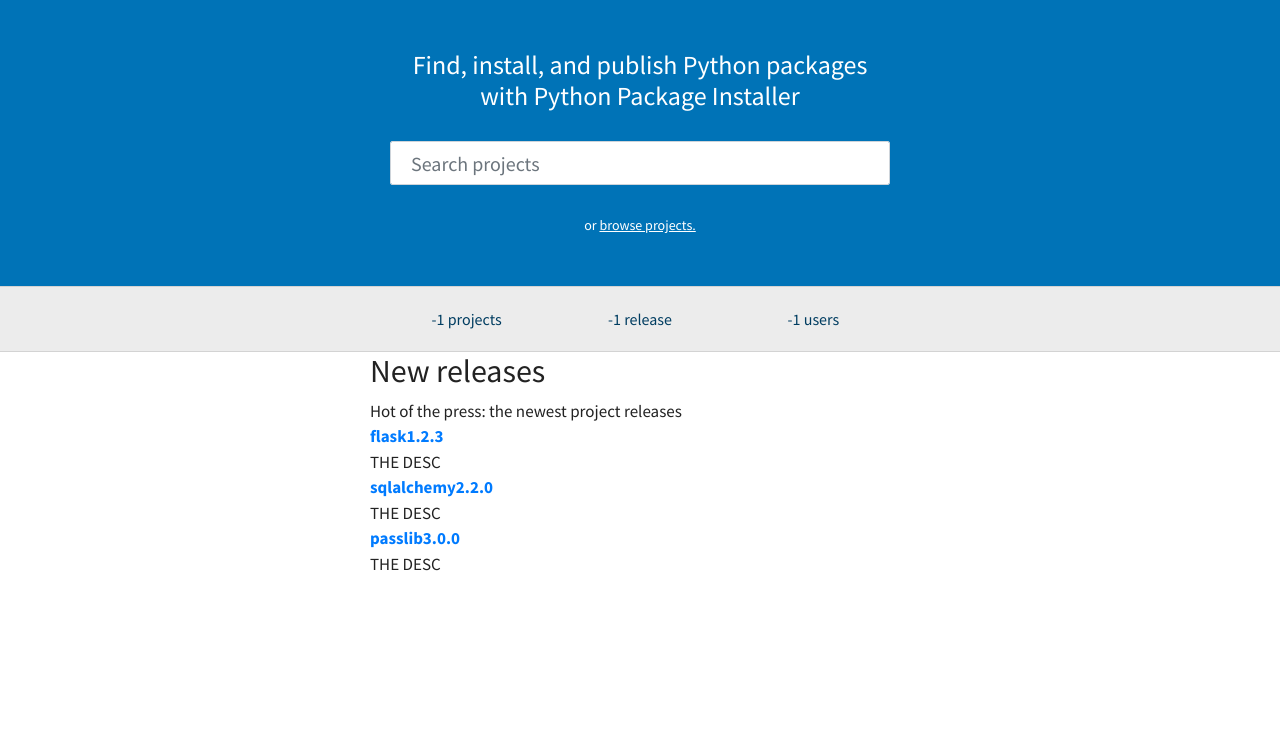
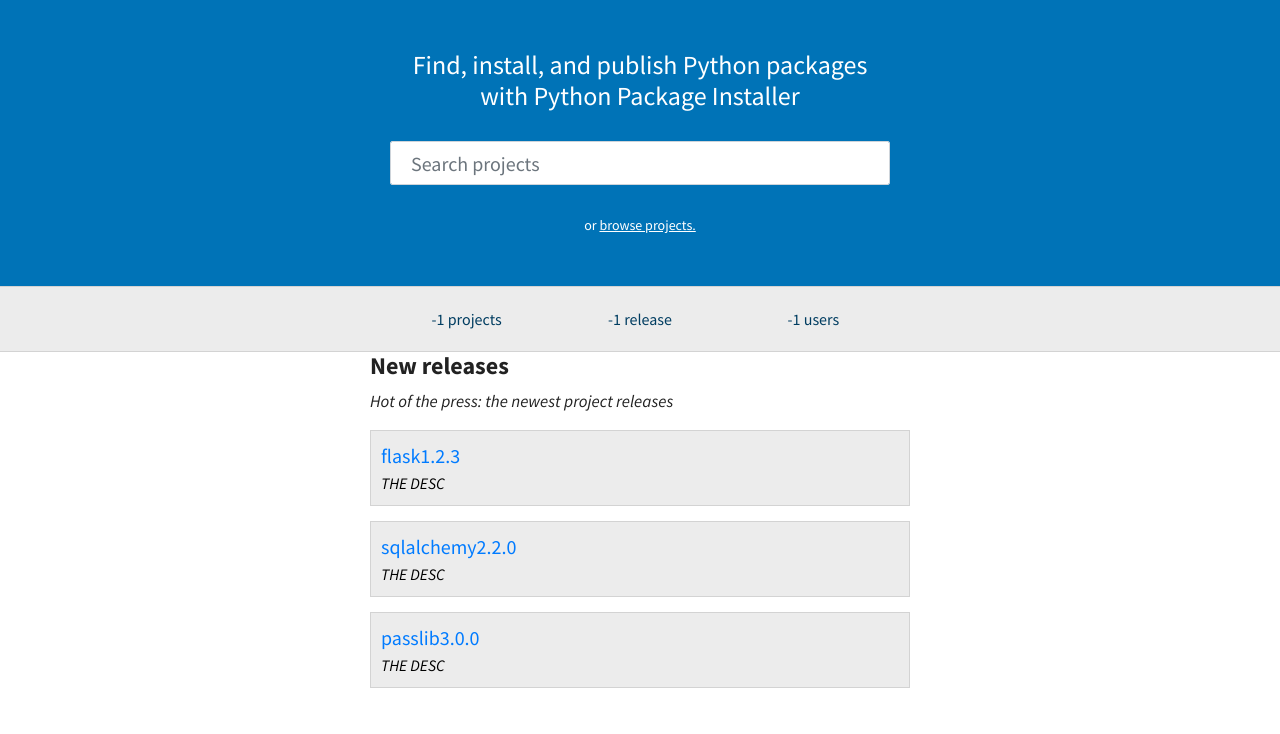
Before and after one commit to willschlitzer/flask-app-talkpython, a Flask app: page / in a window 1280 px wide. Shown: the part 66-800 px from the top of the page. Run offline with Flask 2, Linux system fonts and the light colour scheme; some libraries are stand-ins or nearby versions.

Commit message:
Add package info CSS/formatting

```diff
--- a/pypi_org/static/css/site.css
+++ b/pypi_org/static/css/site.css
@@ -77,3 +77,33 @@ nav > a {
     font-size: 16px;
     color: #003d61;
 }
+
+.project-list .subtitle {
+    font-style: italic;
+}
+
+.project-list h2 {
+    font-size: 24px;
+    font-weight: bold;
+}
+
+.project-list .project {
+    border: 1px solid #d3d3d3;
+    padding: 10px;
+    background-color: #ececec;
+    min-height: 45px;
+    margin-top: 15px;
+    color: black;
+    margin-bottom: 15px;
+}
+
+.project-list .project .title {
+    font-size: 20px;
+    font-weight: normal;
+}
+
+.project-list .project .desc {
+    font-size: 16px;
+    font-weight: normal;
+    font-style: italic;
+}
--- a/pypi_org/templates/home/index.html
+++ b/pypi_org/templates/home/index.html
@@ -14,17 +14,18 @@
         <div class="stat">-1 users</div>
     </div>
 
-    <div class="container">
+    <div class="container project-list">
         <div class="row">
             <div class="col-md-3"></div>
             <div class="col-md-6">
                 <h2>New releases</h2>
-                <div>Hot of the press: the newest project releases</div>
+                <div class="subtitle">Hot of the press: the newest project releases</div>
 
                 {%  for p in packages %}
                 <div class="project">
-                    <div class="title"><a href="#">{{ p.name }}{{ p.version }}</a></div>
+                    <div class="title"><a href="#">{{ p.name }}{{ p.version }}</a>
                     <div class="desc">THE DESC</div>
+                    </div>
                 </div>
                 {% endfor %}
             </div>
```
